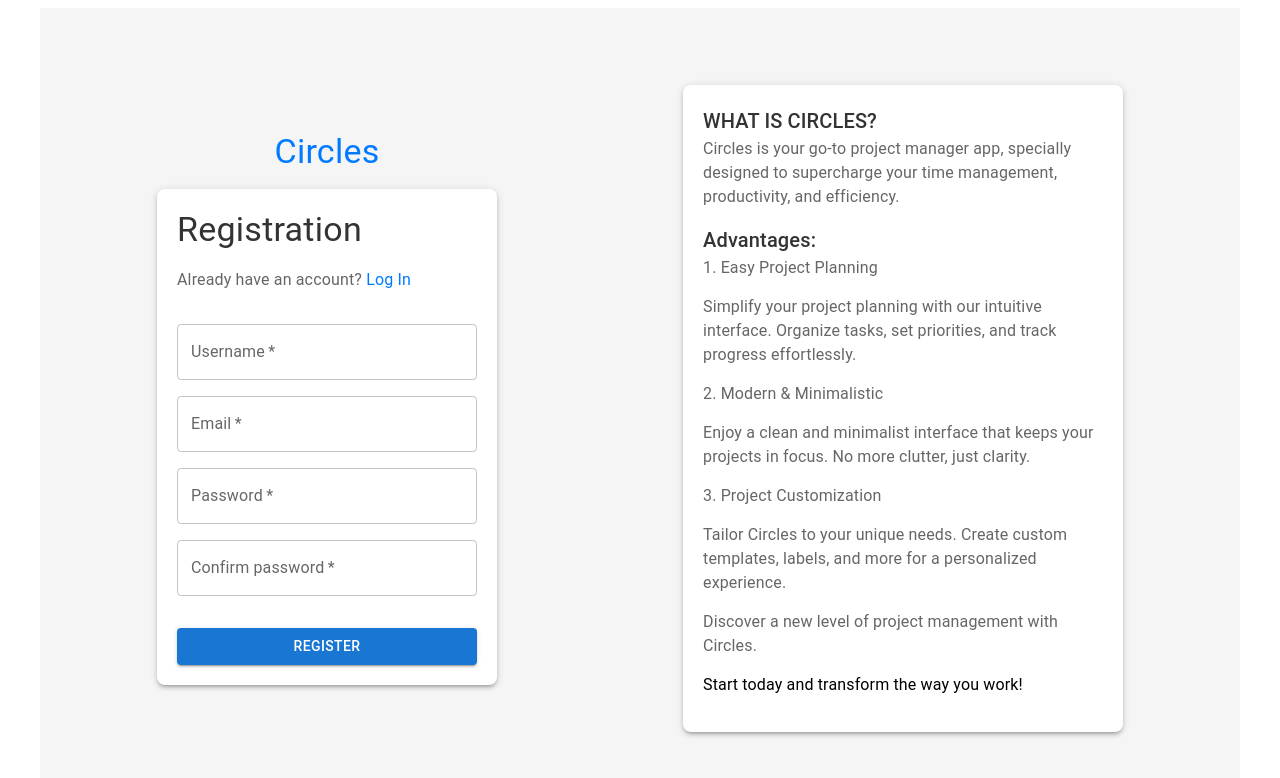
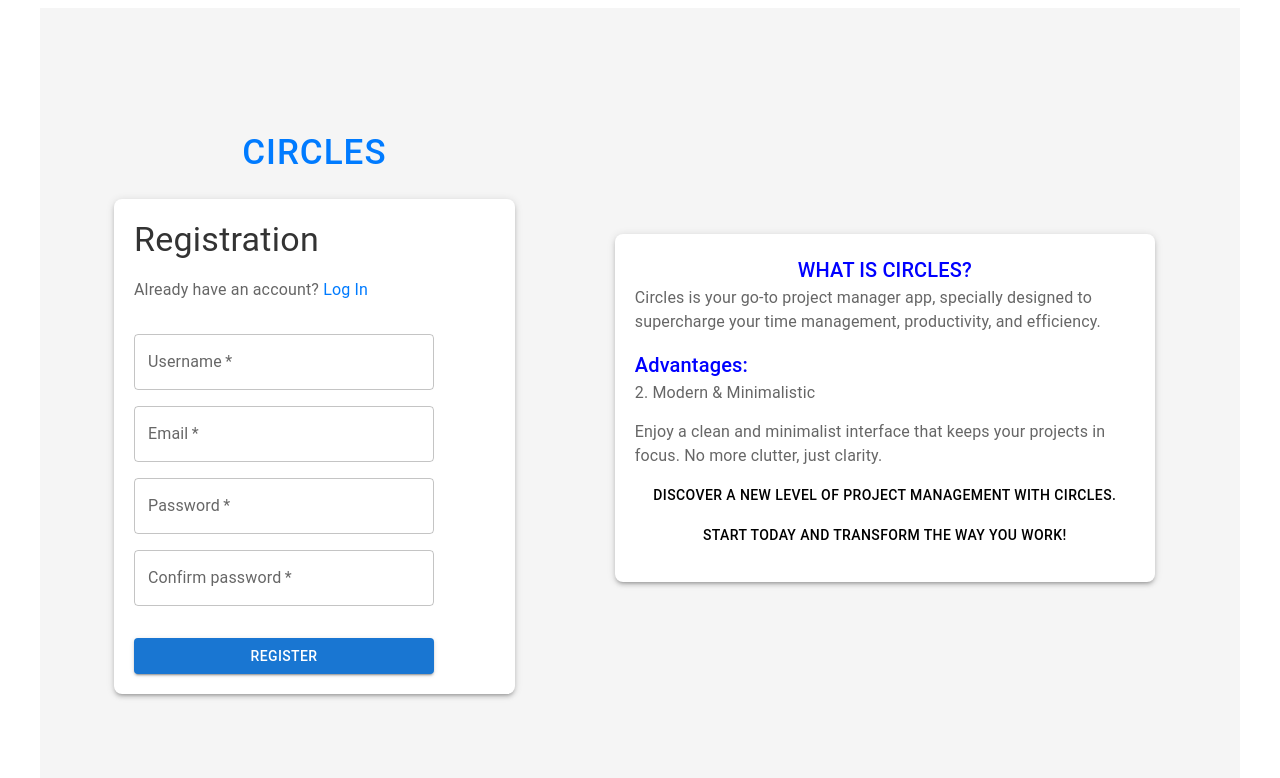
Before and after one commit to CodecoolGlobal/el-proyecte-grande-sprint-1-java-BoriszBisits, a React (Create React App) app in the folder circles-frontend/: page /registration in a window 1280 px wide. Shown: the top 778 px of the page. Built offline with nearby package versions, Linux system fonts and the light colour scheme.

Commit message:
Improve the Login Page and the Registration Page

```diff
--- a/circles-frontend/package.json
+++ b/circles-frontend/package.json
@@ -18,6 +18,7 @@
     "react-dom": "^18.2.0",
     "react-router-dom": "^6.19.0",
     "react-scripts": "5.0.1",
+    "styled-components": "^6.1.1",
     "web-vitals": "^2.1.4"
   },
   "scripts": {
--- a/circles-frontend/src/Pages/Login.jsx
+++ b/circles-frontend/src/Pages/Login.jsx
@@ -1,20 +1,19 @@
-import React, { useState } from 'react';
+import React, {useState, useEffect} from 'react';
 import Typography from '@mui/material/Typography';
 import TextField from '@mui/material/TextField';
 import Button from '@mui/material/Button';
-import { useNavigate } from 'react-router-dom';
-import { Link } from 'react-router-dom';
+import {useNavigate} from 'react-router-dom';
+import {Link} from 'react-router-dom';
 import Container from '@mui/material/Container';
-import { Grid, Paper, Box } from '@mui/material';
-
-// Import your logo (adjust the path accordingly)
-//import CircleLogo from './path-to-your-circle-logo.png';
+import {Grid, Paper, Box} from '@mui/material';
+import Slide from '@mui/material/Slide';
 
 function Login() {
     const [username, setUsername] = useState('');
     const [password, setPassword] = useState('');
     const [token, setToken] = useState(null);
     const [isLoggedIn, setIsLoggedIn] = useState(false);
+    const [advantageIndex, setAdvantageIndex] = useState(0);
 
     const navigate = useNavigate();
 
@@ -52,6 +51,33 @@ function Login() {
             });
     };
 
+
+    const advantages = [
+        {
+            title: 'Easy Project Planning',
+            description:
+                'Simplify your project planning with our intuitive interface. Organize tasks, set priorities, and track progress effortlessly.',
+        },
+        {
+            title: 'Modern & Minimalistic',
+            description:
+                'Enjoy a clean and minimalist interface that keeps your projects in focus. No more clutter, just clarity.',
+        },
+        {
+            title: 'Project Customization',
+            description:
+                'Tailor Circles to your unique needs. Create custom templates, labels, and more for a personalized experience.',
+        },
+    ];
+
+    useEffect(() => {
+        const interval = setInterval(() => {
+            setAdvantageIndex((prevIndex) => (prevIndex + 1) % advantages.length);
+        }, 5000);
+
+        return () => clearInterval(interval);
+    }, [advantages.length]);
+
     return (
         <Container
             style={{
@@ -59,20 +85,18 @@ function Login() {
                 backgroundColor: '#f5f5f5',
                 display: 'flex',
                 alignItems: 'center',
-        justifyContent: 'space-around', // Adjusted to space-around
+                justifyContent: 'space-around',
             }}
         >
-      {/* Left Side: Logo and Title, Login Card */}
-      <div>
+            <div style={{width: '40%', marginLeft: '50px'}}>
                 <Box mb={2} textAlign="center">
-          <Typography variant="h4" style={{ color: '#007BFF' }}>
+                    <Typography variant="button" style={{color: '#007BFF', fontSize: '35px'}}>
                         Circles
                     </Typography>
-          {/* <img src={CircleLogo} alt="Circle Logo" style={{ width: '50px', marginLeft: '10px' }} /> */}
                 </Box>
 
-        <Grid container style={{ maxWidth: '400px' }}>
-          <Grid item xs={12} style={{ display: 'flex', justifyContent: 'center', alignItems: 'center' }}>
+                <Grid container style={{maxWidth: '500px'}}>
+                    <Grid item xs={12} style={{display: 'flex', justifyContent: 'center', alignItems: 'center'}}>
                         <Paper
                             elevation={3}
                             style={{
@@ -82,12 +106,12 @@ function Login() {
                                 borderRadius: '8px',
                             }}
                         >
-              <Typography variant="h4" style={{ marginBottom: '15px', color: '#333' }}>
+                            <Typography variant="h4" style={{marginBottom: '15px', color: '#333'}}>
                                 Login
                             </Typography>
-              <Typography variant="subtitle1" style={{ marginBottom: '30px', color: '#666' }}>
+                            <Typography variant="subtitle1" style={{marginBottom: '30px', color: '#666'}}>
                                 Don't have an account?{' '}
-                <Link to={`/registration`} style={{ color: '#007BFF', textDecoration: 'none' }}>
+                                <Link to={`/registration`} style={{color: '#007BFF', textDecoration: 'none'}}>
                                     Register
                                 </Link>
                             </Typography>
@@ -120,7 +144,8 @@ function Login() {
                                         onChange={(e) => setPassword(e.target.value)}
                                         required
                                     />
-                  <Button type="submit" variant="contained" color="primary" style={{ marginTop: '16px', background: '#007BFF' }}>
+                                    <Button type="submit" variant="contained" color="primary"
+                                            style={{marginTop: '16px', background: '#007BFF'}}>
                                         Login
                                     </Button>
                                 </form>
@@ -130,49 +155,40 @@ function Login() {
                 </Grid>
             </div>
 
-      {/* Right Side: Information about Circles app */}
-      <div>
-        <Paper elevation={3} style={{ padding: '20px', maxWidth: '400px', background: '#fff', borderRadius: '8px' }}>
-          <Typography variant="h6" style={{ color: '#333' }}>
+            <div style={{width: '60%', marginLeft: '100px'}}>
+                <Paper elevation={3}
+                       style={{padding: '20px', maxWidth: '500px', background: '#fff', borderRadius: '8px'}}>
+                    <Typography variant="h6" textAlign="center" display="block" style={{color: 'blue'}}>
                         WHAT IS CIRCLES?
                     </Typography>
 
-          <Typography variant="body1" style={{ marginBottom: '15px', color: '#666' }}>
-            Circles is your go-to project manager app, specially designed to supercharge your time management, productivity, and efficiency.
+                    <Typography variant="body1" style={{marginBottom: '15px', color: '#666'}}>
+                        Circles is your go-to project manager app, specially designed to supercharge your time
+                        management, productivity, and efficiency.
                     </Typography>
 
-          <Typography variant="h6" style={{ color: '#333' }}>
-            Advantages:
+                    <Typography variant="h6" display="block" style={{color: 'blue'}}>
+                        Advantages
                     </Typography>
 
-          <Typography variant="body1" style={{ marginBottom: '15px', color: '#666' }}>
-            1. Easy Project Planning
+                    <Slide in={true} timeout={0}>
+                        <Typography variant="body1" style={{marginBottom: '15px', color: '#666'}}>
+                            {advantageIndex + 1}. {advantages[advantageIndex].title}
+                        </Typography>
+                    </Slide>
+                    <Slide in={true} timeout={0}>
+                        <Typography variant="body1" style={{marginBottom: '15px', color: '#666'}}>
+                            {advantages[advantageIndex].description}
+                        </Typography>
+                    </Slide>
+
+                    <Typography variant="button" display="block" textAlign="center"
+                                style={{marginBottom: '15px', color: 'black'}}>
+                        Discover a new level of project management with Circles.
                     </Typography>
 
-          <Typography variant="body1" style={{ marginBottom: '15px', color: '#666' }}>
-            Simplify your project planning with our intuitive interface. Organize tasks, set priorities, and track progress effortlessly.
-          </Typography>
-
-          <Typography variant="body1" style={{ marginBottom: '15px', color: '#666' }}>
-            2. Modern & Minimalistic
-          </Typography>
-
-          <Typography variant="body1" style={{ marginBottom: '15px', color: '#666' }}>
-            Enjoy a clean and minimalist interface that keeps your projects in focus. No more clutter, just clarity.
-          </Typography>
-
-          <Typography variant="body1" style={{ marginBottom: '15px', color: '#666' }}>
-            3. Project Customization
-          </Typography>
-
-          <Typography variant="body1" style={{ marginBottom: '15px', color: '#666' }}>
-            Tailor Circles to your unique needs. Create custom templates, labels, and more for a personalized experience.
-          </Typography>
-
-          <Typography variant="body1" style={{ marginBottom: '15px', color: '#666' }}>
-            Discover a new level of project management with Circles.
-          </Typography>
-          <Typography variant="body1" style={{ marginBottom: '15px', color: 'black' }}>
+                    <Typography variant="button" display="block" textAlign="center"
+                                style={{marginBottom: '15px', color: 'black'}}>
                         Start today and transform the way you work!
                     </Typography>
                 </Paper>
--- a/circles-frontend/src/Pages/Registration.jsx
+++ b/circles-frontend/src/Pages/Registration.jsx
@@ -1,18 +1,14 @@
-import React, { useState } from 'react';
+import React, {useEffect, useState} from 'react';
 import Typography from '@mui/material/Typography';
 import TextField from '@mui/material/TextField';
 import Button from '@mui/material/Button';
 import Grid from '@mui/material/Grid';
 import Container from '@mui/material/Container';
 import Paper from '@mui/material/Paper';
-import { Link } from 'react-router-dom';
+import {Link} from 'react-router-dom';
 import Box from '@mui/material/Box';
 import {useNavigate} from 'react-router-dom';
-
-
-
-// Import your logo (adjust the path accordingly)
-//import CircleLogo from './path-to-your-circle-logo.png';
+import Slide from '@mui/material/Slide';
 
 function Registration() {
     const [username, setUsername] = useState('');
@@ -20,7 +16,9 @@ function Registration() {
     const [password, setPassword] = useState('');
     const [passwordConfirm, setPasswordConfirm] = useState('');
     const [token, setToken] = useState(null);
-  const [errorMassage , setErrorMassage]=useState("");
+    const [errorMassage, setErrorMassage] = useState("");
+    const [advantageIndex, setAdvantageIndex] = useState(0);
+
     const navigate = useNavigate();
 
     const handleRegistration = (e) => {
@@ -42,9 +40,9 @@ function Registration() {
                     }
                 })
                 .then((data) => {
-                  if(data.token==="fail"){
+                    if (data.token === "fail") {
                         setErrorMassage("This UserName is already in use , Please try Another One")
-                  }else{
+                    } else {
                         setToken(data.token); // Set the 'token' here
                         console.log("token " + data.token); // Use data.token here
 
@@ -61,6 +59,32 @@ function Registration() {
         }
     };
 
+    const advantages = [
+        {
+            title: 'Easy Project Planning',
+            description:
+                'Simplify your project planning with our intuitive interface. Organize tasks, set priorities, and track progress effortlessly.',
+        },
+        {
+            title: 'Modern & Minimalistic',
+            description:
+                'Enjoy a clean and minimalist interface that keeps your projects in focus. No more clutter, just clarity.',
+        },
+        {
+            title: 'Project Customization',
+            description:
+                'Tailor Circles to your unique needs. Create custom templates, labels, and more for a personalized experience.',
+        },
+    ];
+
+    useEffect(() => {
+        const interval = setInterval(() => {
+            setAdvantageIndex((prevIndex) => (prevIndex + 1) % advantages.length);
+        }, 5000);
+
+        return () => clearInterval(interval);
+    }, [advantages.length]);
+
     return (
         <Container
             style={{
@@ -68,19 +92,18 @@ function Registration() {
                 backgroundColor: '#f5f5f5',
                 display: 'flex',
                 alignItems: 'center',
-        justifyContent: 'space-around', // Adjusted to space-around
+                justifyContent: 'space-around',
             }}
         >
-      {/* Left Side: Logo and Title, Registration Card */}
-      <div>
+            <div style={{width: '40%', marginLeft: '50px'}}>
                 <Box mb={2} textAlign="center">
-          <Typography variant="h4" style={{ color: '#007BFF' }}>
+                    <Typography variant="button" style={{color: '#007BFF', fontSize: '35px'}}>
                         Circles
                     </Typography>
-          {/* <img src={CircleLogo} alt="Circle Logo" style={{ width: '50px', marginLeft: '10px' }} /> */}
+
                 </Box>
-        <Grid container style={{ maxWidth: '400px' }}>
-          <Grid item xs={12} style={{ display: 'flex', justifyContent: 'center', alignItems: 'center' }}>
+                <Grid container style={{maxWidth: '500px'}}>
+                    <Grid item xs={12} style={{display: 'flex', justifyContent: 'center', alignItems: 'center'}}>
                         <Paper
                             elevation={3}
                             style={{
@@ -90,20 +113,20 @@ function Registration() {
                                 borderRadius: '8px',
                             }}
                         >
-              <Typography variant="h4" style={{ marginBottom: '15px', color: '#333' }}>
+                            <Typography variant="h4" style={{marginBottom: '15px', color: '#333'}}>
                                 Registration
                             </Typography>
-              <Typography variant="subtitle1" style={{ marginBottom: '30px', color: '#666' }}>
+                            <Typography variant="subtitle1" style={{marginBottom: '30px', color: '#666'}}>
                                 Already have an account?{' '}
-                <Link to={`/`} style={{ color: '#007BFF', textDecoration: 'none' }}>
+                                <Link to={`/`} style={{color: '#007BFF', textDecoration: 'none'}}>
                                     Log In
                                 </Link>
                             </Typography>
                             <form
                                 onSubmit={handleRegistration}
-                style={{ width: '300px', display: 'flex', flexDirection: 'column', gap: '16px' }}
+                                style={{width: '300px', display: 'flex', flexDirection: 'column', gap: '16px'}}
                             >
-                {errorMassage && <div style={{ color: 'red' }}>{errorMassage}</div>}
+                                {errorMassage && <div style={{color: 'red'}}>{errorMassage}</div>}
                                 <TextField
                                     label="Username"
                                     variant="outlined"
@@ -144,7 +167,7 @@ function Registration() {
                                     onChange={(e) => setPasswordConfirm(e.target.value)}
                                     required
                                 />
-                <Button type="submit" variant="contained" color="primary" style={{ marginTop: '16px' }}>
+                                <Button type="submit" variant="contained" color="primary" style={{marginTop: '16px'}}>
                                     Register
                                 </Button>
                             </form>
@@ -153,57 +176,45 @@ function Registration() {
                 </Grid>
             </div>
 
-      {/* Right Side: Information about Circles app */}
-      <div>
+            <div style={{width: '60%', marginLeft: '100px'}}>
                 <Paper
                     elevation={3}
                     style={{
                         padding: '20px',
-            maxWidth: '400px',
+                        maxWidth: '500px',
                         background: '#fff',
                         borderRadius: '8px',
                     }}
                 >
-          <Typography variant="h6" style={{ color: '#333' }}>
+                    <Typography variant="h6" textAlign="center" display="block" style={{color: 'blue'}}>
                         WHAT IS CIRCLES?
                     </Typography>
 
-          <Typography variant="body1" style={{ marginBottom: '15px', color: '#666' }}>
-            Circles is your go-to project manager app, specially designed to supercharge your time management, productivity, and efficiency.
+                    <Typography variant="body1" style={{marginBottom: '15px', color: '#666'}}>
+                        Circles is your go-to project manager app, specially designed to supercharge your time
+                        management, productivity, and efficiency.
                     </Typography>
 
-          <Typography variant="h6" style={{ color: '#333' }}>
+                    <Typography variant="h6" display="block" style={{color: 'blue'}}>
                         Advantages:
                     </Typography>
 
-          <Typography variant="body1" style={{ marginBottom: '15px', color: '#666' }}>
-            1. Easy Project Planning
+                    <Slide in={true} timeout={0}>
+                        <Typography variant="body1" style={{marginBottom: '15px', color: '#666'}}>
+                            {advantageIndex + 1}. {advantages[advantageIndex].title}
                         </Typography>
+                    </Slide>
+                    <Slide in={true} timeout={0}>
+                        <Typography variant="body1" style={{marginBottom: '15px', color: '#666'}}>
+                            {advantages[advantageIndex].description}
+                        </Typography>
+                    </Slide>
 
-          <Typography variant="body1" style={{ marginBottom: '15px', color: '#666' }}>
-            Simplify your project planning with our intuitive interface. Organize tasks, set priorities, and track progress effortlessly.
-          </Typography>
 
-          <Typography variant="body1" style={{ marginBottom: '15px', color: '#666' }}>
-            2. Modern & Minimalistic
-          </Typography>
-
-          <Typography variant="body1" style={{ marginBottom: '15px', color: '#666' }}>
-            Enjoy a clean and minimalist interface that keeps your projects in focus. No more clutter, just clarity.
-          </Typography>
-
-          <Typography variant="body1" style={{ marginBottom: '15px', color: '#666' }}>
-            3. Project Customization
-          </Typography>
-
-          <Typography variant="body1" style={{ marginBottom: '15px', color: '#666' }}>
-            Tailor Circles to your unique needs. Create custom templates, labels, and more for a personalized experience.
-          </Typography>
-
-          <Typography variant="body1" style={{ marginBottom: '15px', color: '#666' }}>
+                    <Typography variant="button" display="block" textAlign="center" style={{marginBottom: '15px', color: 'black'}}>
                         Discover a new level of project management with Circles.
                     </Typography>
-          <Typography variant="body1" style={{ marginBottom: '15px', color: 'black' }}>
+                    <Typography variant="button" display="block" textAlign="center" style={{marginBottom: '15px', color: 'black'}}>
                         Start today and transform the way you work!
                     </Typography>
                 </Paper>
```
Also changed, not shown: circles-frontend/src/Project.css (added), circles-frontend/src/Task.css (added), circles-frontend/src/circleBackground.jpg (added), 1 other file (tests, documents, lock files or other folders). Lines whose indentation alone changed are shown as unchanged.
